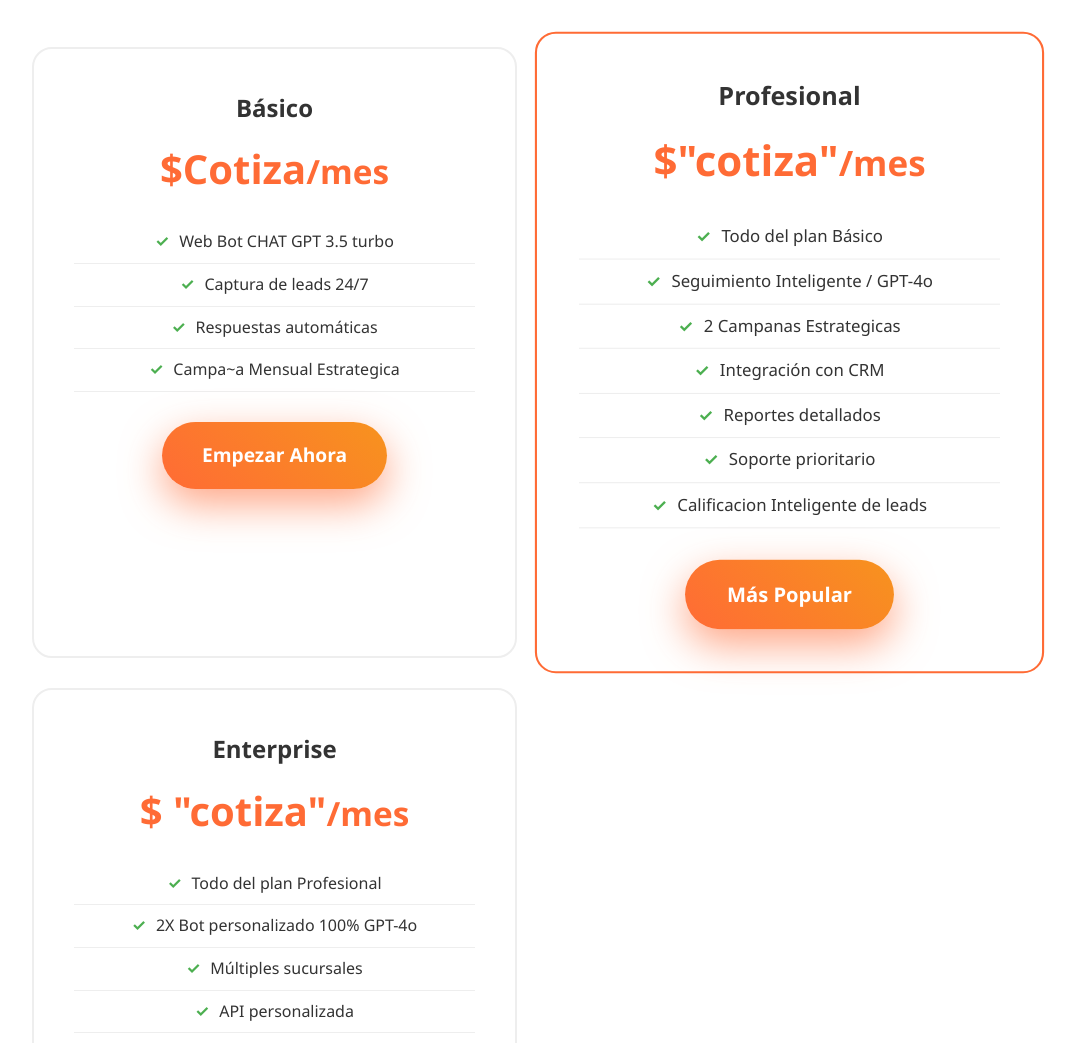
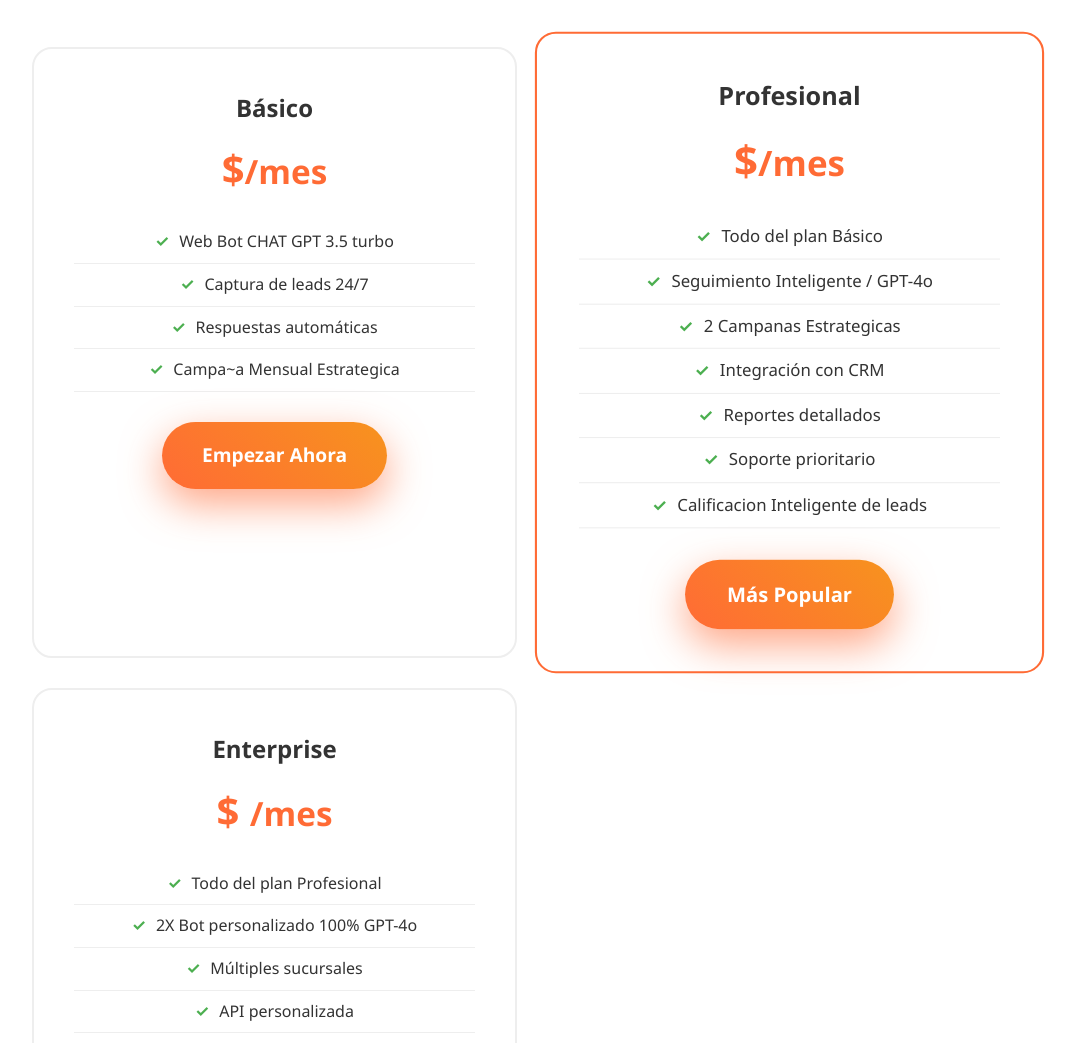
Before and after one commit to DealerAmigo/DealerAmiGo-front, a plain HTML site: page index.html in a window 1280 px wide. Shown: the part 3365-4408 px from the top of the page, without its empty margins (108-1184 px from the left). Drawn offline with Linux system fonts and the light colour scheme.

Commit message:
Update index.html

```diff
--- a/index.html
+++ b/index.html
@@ -515,7 +515,7 @@
             <div class="pricing-grid">
                 <div class="pricing-card">
                     <div class="plan-name">Básico</div>
-                    <div class="plan-price">$Cotiza<small>/mes</small></div>
+                    <div class="plan-price">$<small>/mes</small></div>
                     <ul class="plan-features">
                         <li>Web Bot CHAT GPT 3.5 turbo</li>
                         <li>Captura de leads 24/7</li>
@@ -527,7 +527,7 @@
 
                 <div class="pricing-card featured">
                     <div class="plan-name">Profesional</div>
-                    <div class="plan-price">$"cotiza"<small>/mes</small></div>
+                    <div class="plan-price">$<small>/mes</small></div>
                     <ul class="plan-features">
                         <li>Todo del plan Básico</li>
                         <li>Seguimiento Inteligente / GPT-4o</li>
@@ -543,7 +543,7 @@
 
                 <div class="pricing-card">
                     <div class="plan-name">Enterprise</div>
-                    <div class="plan-price">$ "cotiza"<small>/mes</small></div>
+                    <div class="plan-price">$ <small>/mes</small></div>
                     <ul class="plan-features">
                         <li>Todo del plan Profesional</li>
                         <li>2X Bot personalizado 100% GPT-4o</li>
```
